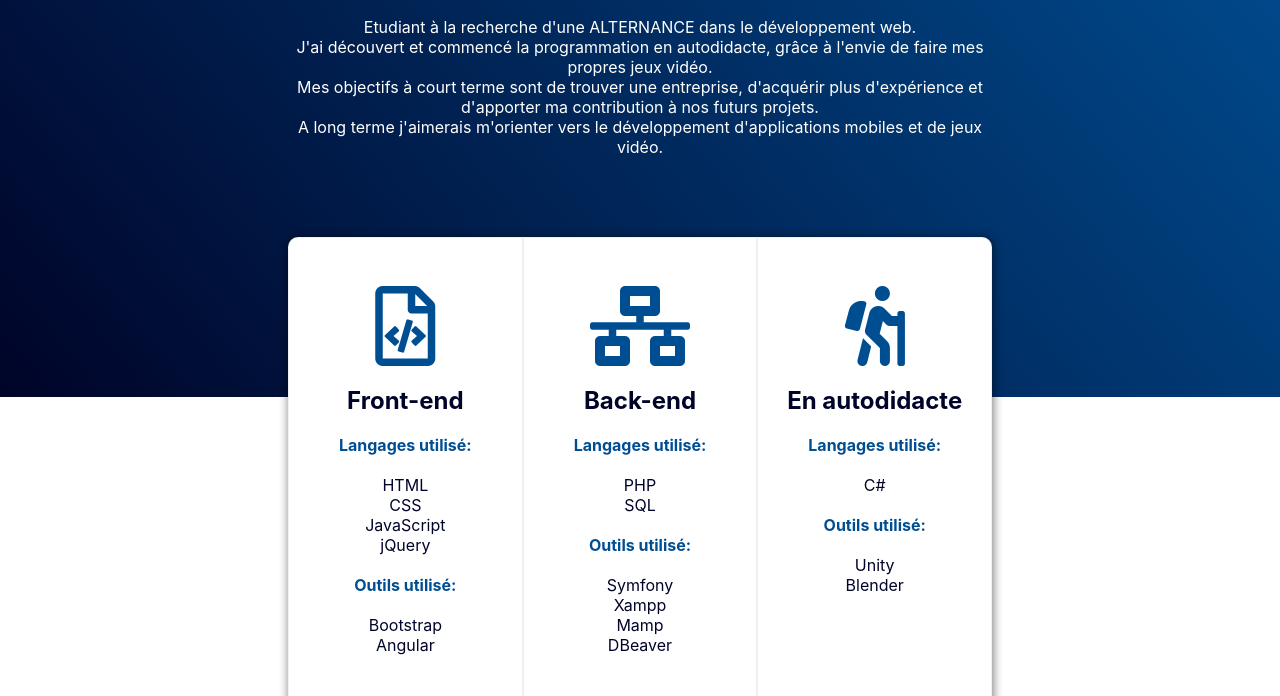
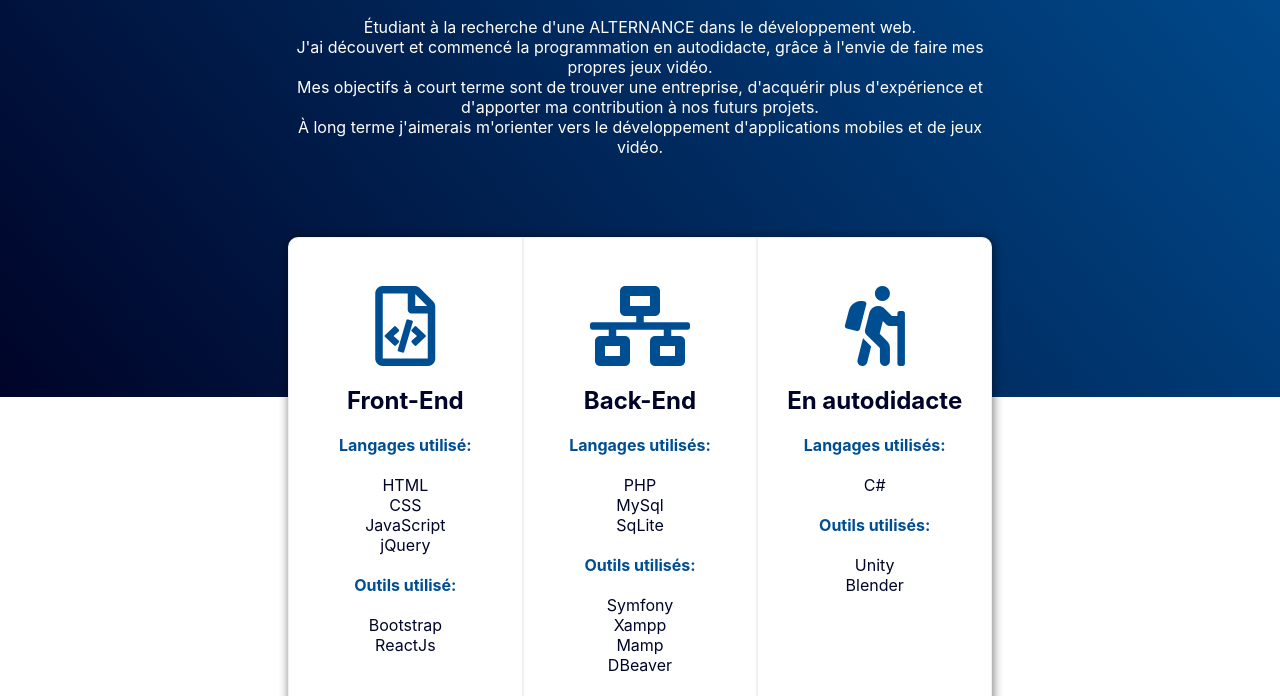
Before and after one commit to HaniLeb/portfolio, a plain HTML site: page index.html in a window 1280 px wide. Shown: the part 664-1360 px from the top of the page. Drawn offline with nearby package versions, Linux system fonts and the light colour scheme; a web font is replaced by a local one.

Commit message:
Corrections

```diff
--- a/index.html
+++ b/index.html
@@ -9,11 +9,11 @@
         <link href="https://fonts.googleapis.com/css2?family=Kenia&display=swap" rel="stylesheet">
 
         <link rel="stylesheet" href="style.css">
-        <title>Lebguiret Hani</title>
+        <title>LEBGUIRET Hani</title>
     </head>
     <body>
         <header>
-            <h1>Développeur web | Junior</h1>
+            <h1>Développeur Web | Junior</h1>
             <img id="img-profil" src="./assets/img-profil.jpg" alt="">
 
             <!-- Coordonées -->
@@ -51,10 +51,10 @@
                     <!-- Ma présentation -->
                     <h2>Bienvenue, je m'appelle Hani</h2>
                     <p>
-                        Etudiant à la recherche d'une ALTERNANCE dans le développement web.<br>
+                        Étudiant à la recherche d'une ALTERNANCE dans le développement web.<br>
                         J'ai découvert et commencé la programmation en autodidacte, grâce à l'envie de faire mes propres jeux vidéo.<br>
                         Mes objectifs à court terme sont de trouver une entreprise, d'acquérir plus d'expérience et d'apporter ma contribution à nos futurs projets.<br>
-                        A long terme j'aimerais m'orienter vers le développement d'applications mobiles et de jeux vidéo.
+                        À long terme j'aimerais m'orienter vers le développement d'applications mobiles et de jeux vidéo.
                     </p>
                 </div>
             </section>
@@ -64,7 +64,7 @@
                 <!-- Front -->
                 <div>
                     <i class="far fa-file-code fa-5x" style="color: #004e92;"></i>
-                    <h3>Front-end</h3>
+                    <h3>Front-End</h3>
 
                     <h4>Langages utilisé:</h4>
                     <ul>
@@ -77,22 +77,23 @@
                     <h4>Outils utilisé:</h4>
                     <ul>
                         <il>Bootstrap</il>
-                        <il>Angular</il>
+                        <il>ReactJs</il>
                     </ul>
                 </div>
 
                 <!-- Back -->
                 <div>
                     <i class="fas fa-network-wired fa-5x" style="color: #004e92;"></i>
-                    <h3>Back-end</h3>
+                    <h3>Back-End</h3>
 
-                    <h4>Langages utilisé:</h4>
+                    <h4>Langages utilisés:</h4>
                     <ul>
                         <il>PHP</il>
-                        <il>SQL</il>
+                        <il>MySql</il>
+                        <li>SqLite</li>
                     </ul>
 
-                    <h4>Outils utilisé:</h4>
+                    <h4>Outils utilisés:</h4>
                     <ul>
                         <il>Symfony</il>
                         <il>Xampp</il>
@@ -106,12 +107,12 @@
                     <i class="fas fa-hiking fa-5x" style="color: #004e92;"></i>
                     <h3>En autodidacte</h3>
 
-                    <h4>Langages utilisé:</h4>
+                    <h4>Langages utilisés:</h4>
                     <ul>
                         <il>C#</il>
                     </ul>
 
-                    <h4>Outils utilisé:</h4>
+                    <h4>Outils utilisés:</h4>
                     <ul>
                         <il>Unity</il>
                         <il>Blender</il>
```
